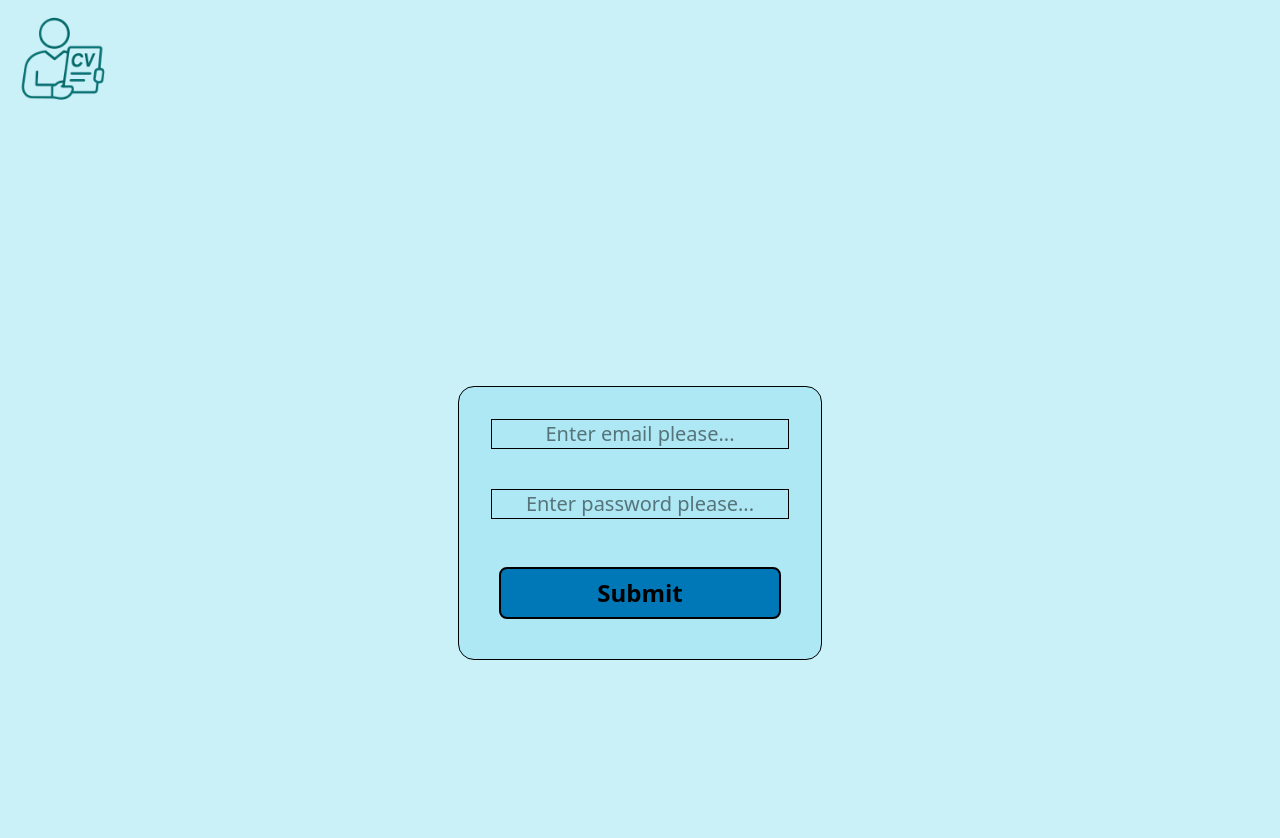
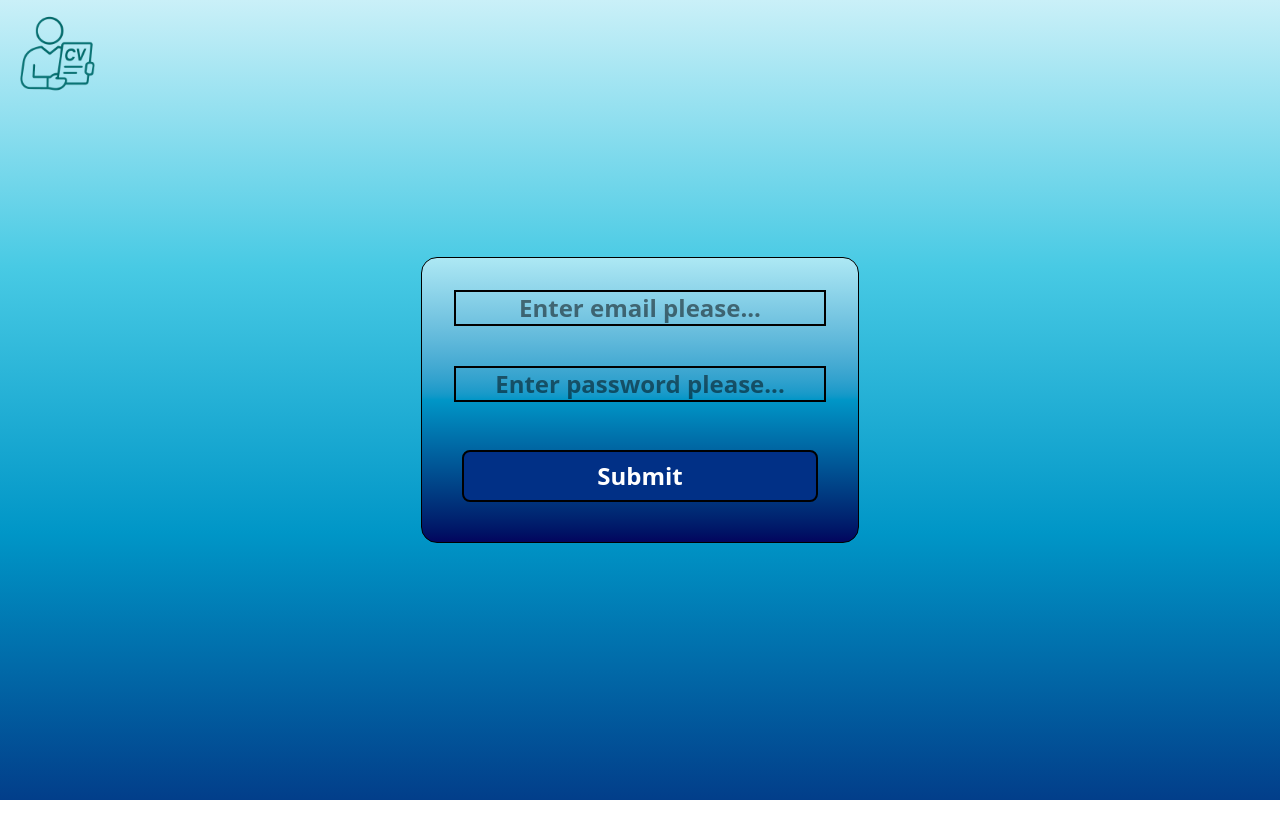
Before and after one commit to antatoni/applicationTracker, a React (Vite) app: page /register in a window 1280 px wide. Shown: the top 838 px of the page. After the commit the page ends 800 px from the top, so only its background shows below. Built offline with nearby package versions, Linux system fonts and the light colour scheme; no server answers.

Commit message:
simple register/login and styling

```diff
--- a/src/App.jsx
+++ b/src/App.jsx
@@ -9,24 +9,26 @@ function App() {
 
   const openPopUp = () => setIsOpen(true);
   const closePopUp = () => setIsOpen(false);
+
   return (
     <>
       <div className="relative flex-col">
         <Header>
           <Link to={"/register"}>
-            <button className="transition-all-2ms m-5 content-center rounded-lg border-1 bg-[#0077B6] p-2 text-center text-2xl font-semibold duration-300 hover:bg-[#023E8A]">
+            <button className="transition-all-2ms content-center rounded-lg border-2 border-black bg-[#1146a8] p-2 text-center text-2xl font-semibold text-white duration-300 hover:bg-[#2c68ff]">
               Register
             </button>
           </Link>
+
           <Link to={"/login"}>
-            <button className="transition-all-2ms m-5 content-center rounded-lg border-1 bg-[#0077B6] p-2 text-center text-2xl font-semibold duration-300 hover:bg-[#023E8A]">
+            <button className="transition-all-2ms content-center rounded-lg border-2 border-black bg-[#1146a8] p-2 text-center text-2xl font-semibold text-white duration-300 hover:bg-[#2c68ff]">
               LogIn
             </button>
           </Link>
 
           <button
             onClick={openPopUp}
-            className="transition-all-2ms s m-5 content-center rounded-lg border-1 bg-[#0077B6] p-2 text-center text-2xl font-semibold duration-300 hover:bg-[#023E8A]"
+            className="transition-all-2ms content-center rounded-lg border-2 border-black bg-[#1146a8] p-2 text-center text-2xl font-semibold text-white duration-300 hover:bg-[#2c68ff]"
           >
             Create
           </button>
--- a/src/components/Applications.jsx
+++ b/src/components/Applications.jsx
@@ -10,7 +10,6 @@ const Applications = () => {
       try {
         const data = await fetchApplications();
         setApplications(data);
-        console.log(data);
       } catch (error) {
         console.error(`Failed to load applications: ${error.message}`);
       }
--- a/src/components/Header.jsx
+++ b/src/components/Header.jsx
@@ -1,14 +1,16 @@
+import { Link } from "react-router";
+
 const Header = ({ children }) => {
   return (
     <>
-      <div className="flex justify-between">
-        <img
-          src="siteIcon.png"
-          alt="siteIcon"
-          className="m-2 max-h-1/12 max-w-1/12"
-        />
+      <div className="flex items-center justify-between">
+        <Link to={"/"}>
+          <div className="m-2 h-24 w-24">
+            <img src="siteIcon.png" alt="siteIcon" />
+          </div>
+        </Link>
 
-        <div className="relative flex justify-end">{children}</div>
+        <div className="m-5 flex justify-end gap-6">{children}</div>
       </div>
     </>
   );
--- a/src/components/Login.jsx
+++ b/src/components/Login.jsx
@@ -1,11 +1,62 @@
+import { supabase } from "../database/supabase";
+import Header from "./Header";
+import { useNavigate } from "react-router";
 import { useState } from "react";
 
 const Login = () => {
   const [email, setEmail] = useState("");
   const [password, setPassword] = useState("");
+  const router = useNavigate();
+
+  const handleEmailChange = (e) => {
+    setEmail(e.target.value);
+  };
+
+  const handlePasswordChange = (e) => {
+    setPassword(e.target.value);
+  };
+
+  const handleSubmit = async (email, pass) => {
+    try {
+      const { data, error } = await supabase.auth.signInWithPassword({
+        email: email,
+        password: pass,
+      });
+      if (!error) router("/");
+    } catch (error) {
+      console.error(`Problem with Logging in ! ${error.message}`);
+    }
+  };
+
   return (
     <>
-      <div className="flex max-h-1/5 max-w-1/3 bg-[#ADE8F4]"></div>
+      <div className="relative min-h-screen">
+        <Header></Header>
+        <div className="pointer-events-none absolute inset-0 flex items-center justify-center">
+          <div className="pointer-events-auto flex flex-col gap-10 rounded-2xl border-1 bg-gradient-to-b from-[#ADE8F4] via-[#0096C7] to-[#03045E] p-8">
+            <input
+              type="text"
+              placeholder="Enter email please..."
+              value={email}
+              onChange={(e) => handleEmailChange(e)}
+              className="border-1 text-center text-xl"
+            />
+            <input
+              type="password"
+              placeholder="Enter password please..."
+              value={password}
+              onChange={(e) => handlePasswordChange(e)}
+              className="border-1 text-center text-xl"
+            />
+            <button
+              className="transition-all-2ms m-2 content-center rounded-lg border-2 border-black bg-[#013086] p-2 text-center text-2xl font-semibold text-white duration-300 hover:bg-[#023d8a70]"
+              onClick={() => handleSubmit(email, password)}
+            >
+              Submit
+            </button>
+          </div>
+        </div>
+      </div>
     </>
   );
 };
--- a/src/components/Register.jsx
+++ b/src/components/Register.jsx
@@ -1,9 +1,13 @@
 import { useState } from "react";
 import Header from "./Header";
+import { supabase } from "../database/supabase";
+import { useNavigate } from "react-router";
 
 const Register = () => {
   const [email, setEmail] = useState("");
   const [password, setPassword] = useState("");
+
+  const router = useNavigate();
 
   const handleEmailChange = (e) => {
     setEmail(e.target.value);
@@ -13,32 +17,44 @@ const Register = () => {
     setPassword(e.target.value);
   };
 
-  const handleSubmit = () => {};
+  const handleSubmit = async (email, pass) => {
+    try {
+      const { data, error } = await supabase.auth.signUp({
+        email: email,
+        password: pass,
+      });
+      if (!error) router("/");
+    } catch (error) {
+      console.error(`Problem with signin up user ! : ${error.message}`);
+    }
+  };
   return (
     <>
+      <div className="relative min-h-screen">
         <Header></Header>
-      <div className="flex min-h-screen items-center justify-center">
-        <div className="flex flex-col gap-10 rounded-2xl border-1 bg-[#ADE8F4] p-8">
+        <div className="pointer-events-none absolute inset-0 flex items-center justify-center">
+          <div className="pointer-events-auto flex flex-col gap-10 rounded-2xl border-1 bg-gradient-to-b from-[#ADE8F4] via-[#0096C7] to-[#03045E] p-8">
             <input
               type="text"
               placeholder="Enter email please..."
               value={email}
               onChange={(e) => handleEmailChange(e)}
-            className="border-1 text-center text-xl"
+              className="border-2 text-center text-2xl font-bold"
             />
             <input
               type="password"
               placeholder="Enter password please..."
               value={password}
               onChange={(e) => handlePasswordChange(e)}
-            className="border-1 text-center text-xl"
+              className="border-2 text-center text-2xl font-bold"
             />
             <button
-            className="transition-all-2ms m-2 content-center rounded-lg border-2 bg-[#0077B6] p-2 text-center text-2xl font-semibold duration-300 hover:bg-[#023E8A]"
-            onClick={handleSubmit}
+              className="transition-all-2ms m-2 content-center rounded-lg border-2 border-black bg-[#013086] p-2 text-center text-2xl font-semibold text-white duration-300 hover:bg-[#023d8a70]"
+              onClick={() => handleSubmit(email, password)}
             >
               Submit
             </button>
+          </div>
         </div>
       </div>
     </>
--- a/src/index.css
+++ b/src/index.css
@@ -1,5 +1,6 @@
 @import "tailwindcss";
 
 body {
-  background: #caf0f8;
+  background: linear-gradient(#caf0f8, #48cae4, #0096c7, #023e8a);
+  min-height: 100vh;
 }
```
Lines whose indentation alone changed are shown as unchanged.
